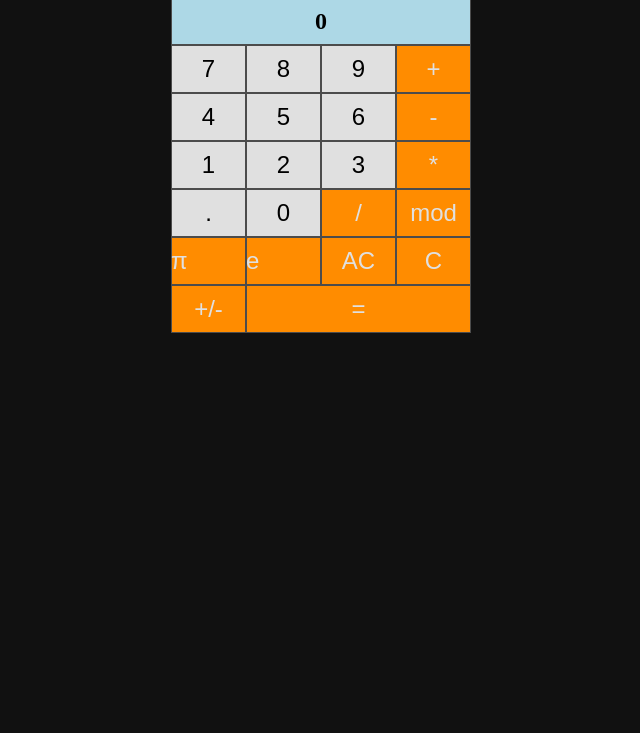
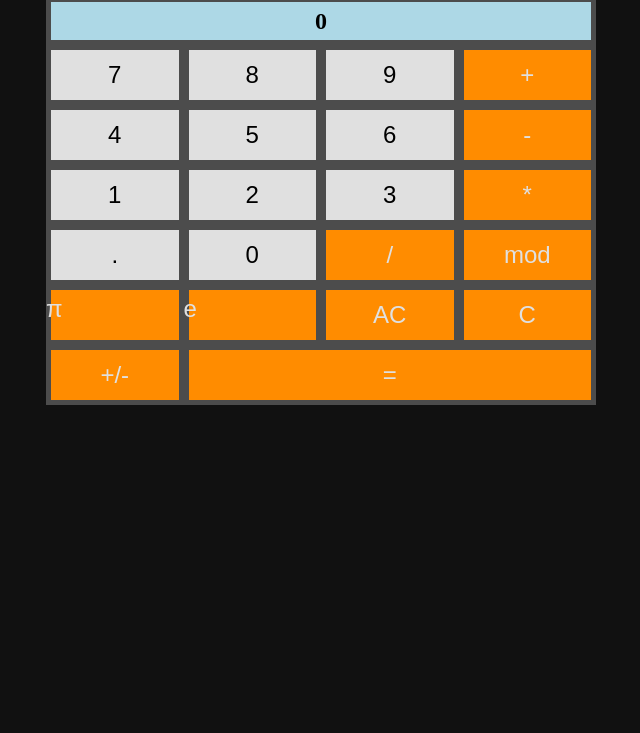
Before and after one commit to JoniWeiss-tiy/wk-03-calulator, a plain HTML site: page index.html in a window 1280 px wide. Shown: the part 67-800 px from the top of the page, without its empty margins (319-959 px from the left). Drawn offline with Linux system fonts and the light colour scheme.

Commit message:
feat(core) WIP Refactoring onclick function calls

```diff
--- a/css/master.css
+++ b/css/master.css
@@ -43,7 +43,7 @@ h2#display {
 
 header {
   background-color: lightblue;
-  box-shadow: 0 0 0 1px #4c4c4c inset;
+  box-shadow: 0 0 0 5px #4c4c4c inset;
   width: 100%;
   height: auto;
   display: flex;
@@ -55,7 +55,7 @@ header {
 
 section.display-container {
   background-color: lightblue;
-  box-shadow: 0 0 0 1px #4c4c4c inset;
+  box-shadow: 0 0 0 5px #4c4c4c inset;
   width: 100%;
   height: auto;
   text-align: right;
@@ -81,14 +81,21 @@ section.calc-form-container {
 }
 
 button {
-  box-shadow: 0 0 0 1px #4c4c4c inset;
+  box-shadow: 0 0 0 5px #4c4c4c inset;
   width: 25%;
-  height: auto;
+  height: 2.5em;
   border: none;
   line-height: 2em;
   font-size: 1.5em;
   text-align: center;
+}
 
+button:hover {
+  box-shadow: 0 0 0 2px blue inset;
+}
+
+button:active {
+  box-shadow: 0 0 0 5px blue inset;
 }
 
 button.orange  {
@@ -114,12 +121,12 @@ button:last-child {
   display: none;
 }
 
-@media only screen and (min-width: 600px) {
+@media only screen and (min-width: 1000px) {
   .hide-on-sm {
     display: inherit;
   }
   body {
     width: 50%;
-    max-width: 300px;
+    max-width: 550px;
   }
 }
--- a/index.html
+++ b/index.html
@@ -15,58 +15,57 @@
           <h2 id="display"></h2>
         </section>
         <section class="calc-form-container">
-            <button id="7" class="white"
-            type="button" name="seven" onClick="onNumClick(this.id)">7</button>
-            <button id="8" class="white"
-            type="button" name="eight" onClick="onNumClick(this.id)">8</button>
-            <button id="9" class="white"
-            type="button" name="nine" onClick="onNumClick(this.id)">9</button>
-            <button id="add" class="orange"
-            type="button" name="add" onClick="onOpClick(this.id)">+</button>
+            <button id="7" class="num white"
+            type="button" name="seven" onclick="calc.onNumClick(this.id)">7</button>
+            <button id="8" class="num white"
+            type="button" name="eight" onclick="calc.onNumClick(this.id)">8</button>
+            <button id="9" class="num white"
+            type="button" name="nine" onclick="calc.onNumClick(this.id)">9</button>
+            <button id="add" class="op orange"
+            type="button" name="add" onclick="calc.onOpClick(this.id)">+</button>
 
-            <button id="4" class="white"
-            type="button" name="four" onClick="onNumClick(this.id)">4</button>
-            <button id="5" class="white"
-            type="button" name="five" onClick="onNumClick(this.id)">5</button>
-            <button id="6" class="white"
-            type="button" name="six" onClick="onNumClick(this.id)">6</button>
-            <button id="subtract" class="orange"
-            type="button" name="subtract" onClick="onOpClick(this.id)">-</button>
+            <button id="4" class="num white"
+            type="button" name="four" onclick="calc.onNumClick(this.id)">4</button>
+            <button id="5" class="num white"
+            type="button" name="five" onclick="calc.onNumClick(this.id)">5</button>
+            <button id="6" class="num white"
+            type="button" name="six" onclick="calc.onNumClick(this.id)">6</button>
+            <button id="subtract" class="op orange"
+            type="button" name="subtract" onclick="calc.onOpClick(this.id)">-</button>
 
-            <button id="1" class="white"
-            type="button" name="one" onClick="onNumClick(this.id)">1</button>
-            <button id="2" class="white"
-            type="button" name="two" onClick="onNumClick(this.id)">2</button>
-            <button id="3" class="white"
-            type="button" name="three" onClick="onNumClick(this.id)">3</button>
+            <button id="1" class="num white"
+            type="button" name="one" onclick="calc.onNumClick(this.id)">1</button>
+            <button id="2" class="num white"
+            type="button" name="two" onclick="calc.onNumClick(this.id)">2</button>
+            <button id="3" class="num white"
+            type="button" name="three" onclick="calc.onNumClick(this.id)">3</button>
             <button id="multiply" class="orange"
-            type="button" name="multiply" onClick="onOpClick(this.id)">*</button>
-            <button id="." class="white"
-            type="button" name="dot" onClick="onNumClick(this.id)">.</button>
+            type="button" name="multiply" onclick="calc.onOpClick(this.id)">*</button>
+            <button id="." class="num white"
+            type="button" name="dot" onclick="calc.onNumClick(this.id)">.</button>
 
-            <button id="0" class="white"
-            type="button" name="zero" onClick="onNumClick(this.id)">0</button>
-            <button id="divide" class="orange"
-            type="button" name="divide" onClick="onOpClick(this.id)">/</button>
-            <button id="mod" class="orange text-btns"
-            type="button" name="mod" onClick="onOpClick(this.id)">mod</button>
+            <button id="0" class="num white"
+            type="button" name="zero" onclick="calc.onNumClick(this.id)">0</button>
+            <button id="divide" class="op orange"
+            type="button" name="divide" onclick="calc.onOpClick(this.id)">/</button>
+            <button id="mod" class="op orange text-btns"
+            type="button" name="mod" onclick="calc.onOpClick(this.id)">mod</button>
 
-
-            <button id="3.14" class="orange hide-on-sm"
-            type="button" name="pi" onClick="onNumClick(this.id)">&#960;</button>
-            <button id="2.72" class="orange hide-on-sm"
-            type="button" name="e" onClick="onNumClick(this.id)">e</button>
+            <button id="3.14" class="num orange hide-on-sm"
+            type="button" name="pi" onclick="calc.onNumClick(this.id)">&#960;</button>
+            <button id="2.72" class="num orange hide-on-sm"
+            type="button" name="e" onclick="calc.onNumClick(this.id)">e</button>
             <button id="ac" class="orange text-btns"
-            type="reset" name="all-clear" onClick="window.location.reload()">AC</button>
+            type="reset" name="all-clear" onclick="window.location.reload()">AC</button>
             <button id="c" class="orange text-btns"
-            type="button" name="clear" onClick="onClear()">C</button>
-            <button id="+/-" class="orange text-btns"
-            type="button" name="+/-" onClick="switchPosNeg()">+/-</button>
+            type="button" name="clear" onclick="calc.onClear()">C</button>
+            <button id="+/-" class="op orange text-btns"
+            type="button" name="+/-" onclick="calc.switchPosNeg()">+/-</button>
             <button id="equals" class="orange text-btns"
-            type="button" name="equals" onClick="onEquals()">=</button>
-
+            type="button" name="equals" onclick="calc.onEquals()">=</button>
         </section>
       </div>
-      <script type="text/javascript" src=js/calc.js></script>
+      <script src="./js/buttons.json"></script>
+      <script type="text/javascript" src="./js/calc.js"></script>
     </body>
 </html>
--- /dev/null
+++ b/js/buttons.json
@@ -0,0 +1,42 @@
+const idObj = {
+  "one"   : {
+    "num":  1,
+    "type": "num"
+  },
+  "two"   : {
+    "num":  2,
+    "type": "num"
+  },
+  "three" : {
+    "num":  3,
+    "type": "num"
+  },
+  "four" : {
+    "num":  4,
+    "type": "num"
+  },
+  "five" : {
+    "num":  5,
+    "type": "num"
+  },
+  "six" : {
+    "num":  6,
+    "type": "num"
+  },
+  "seven" : {
+    "num":  7,
+    "type": "num"
+  },
+  "eight" : {
+    "num":  8,
+    "type": "num"
+  },
+  "nine" : {
+    "num":  9,
+    "type": "num"
+  },
+  "zero" : {
+    "num":  0,
+    "type": "num"
+  }
+}
--- a/js/calc.js
+++ b/js/calc.js
@@ -2,8 +2,24 @@
 console.clear();
 console.log("Begin:", document.title);
 
+let calc = (function() {
+
 let formInputStr = ''; //Set initial
 // let formInputArr = []; //Set initial
+
+
+function myOnClick () {
+  console.log('idObj: ', idObj);
+  var numArr = [].slice.call(
+    document.getElementsByClassName('num')
+    ).map((obj) => obj.id);
+  var opArr = [].slice.call(
+    document.getElementsByClassName('op')
+    ).map((obj) => obj.id);
+
+  console.log("numArr: ", numArr);
+  console.log("opArr: ", opArr);
+}
 
 function updateDisplay (str,updType) {
   if ( updType === "append") {
@@ -71,7 +87,7 @@ function onClear () {
 }
 
 function calculator (num1, num2, cb) {
-  return window[cb](num1,num2);
+  return cb(num1,num2);
 };
 
 function add (num1, num2) {
@@ -97,3 +113,17 @@ function mod (num1, num2) {
 function pct (num1, num2) {
   return num1 % num2;
 };
+
+return {
+  onNumClick: onNumClick,
+  onOpClick: onOpClick,
+  switchPosNeg: switchPosNeg,
+  onEquals: onEquals,
+  onClear: onClear,
+  myOnClick: myOnClick
+};
+
+})();
+
+
+window.onload = calc.myOnClick();
```
